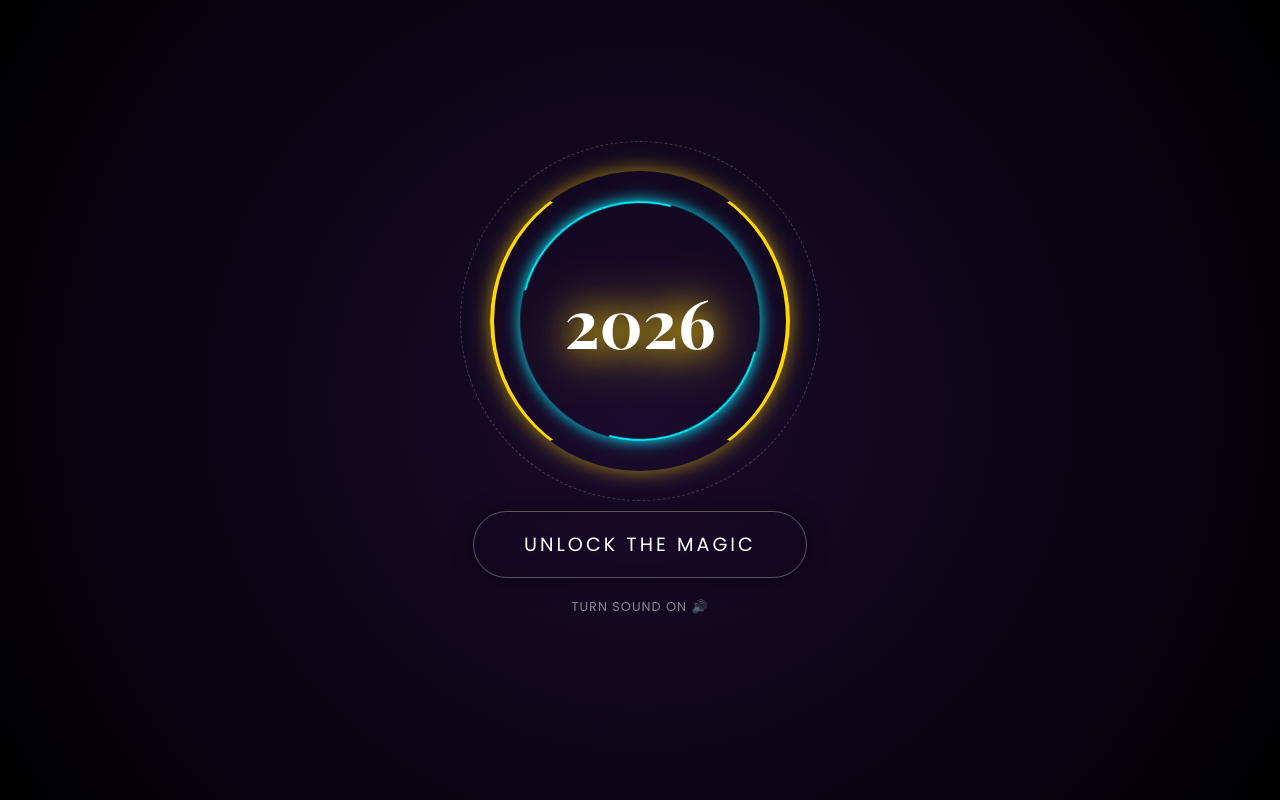
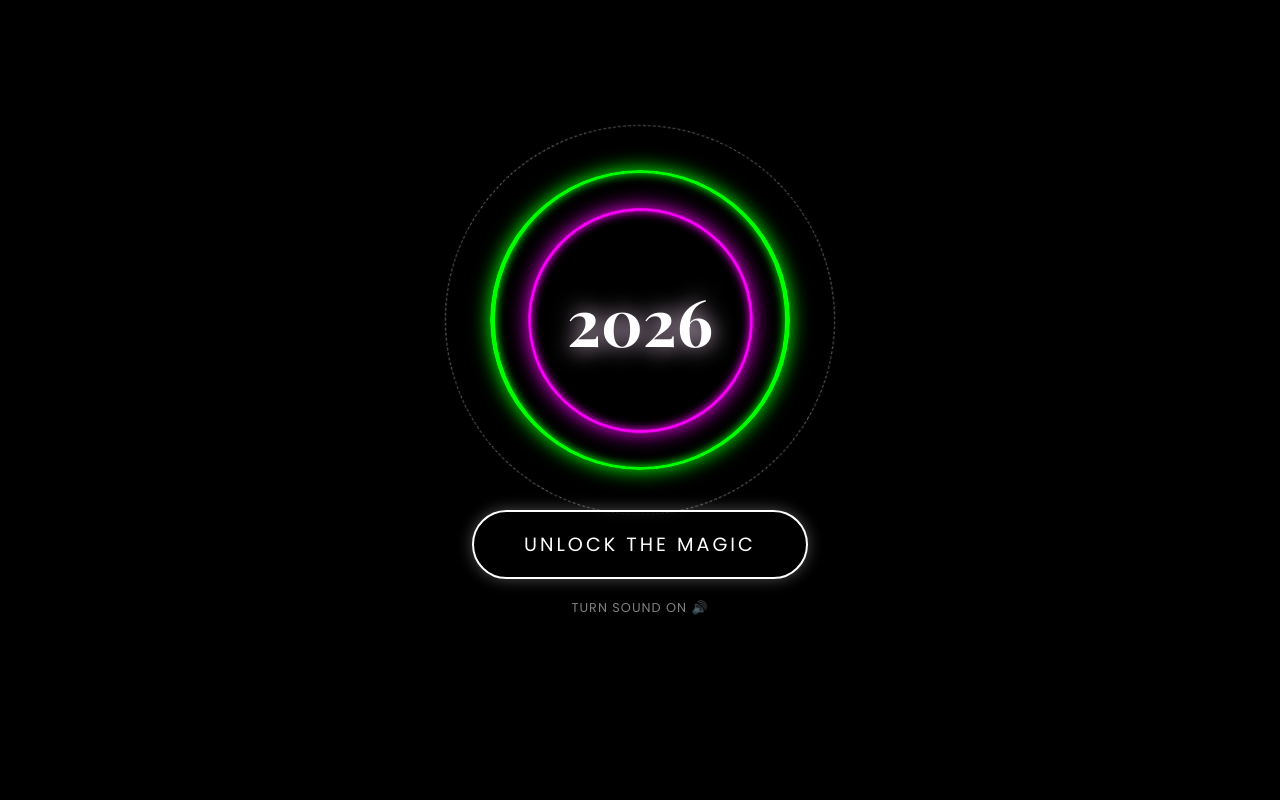
Before and after one commit to hackclub123/New_Year, a plain HTML site: page index.html in a window 1280 px wide. Drawn offline with nearby package versions, Linux system fonts and the light colour scheme; grey boxes are pictures that could not be loaded; a script that the page names is missing.

Commit message:
Update index.html

```diff
--- a/index.html
+++ b/index.html
@@ -154,7 +154,8 @@
         /* ==================== MIND-BLOWING OPENING PORTAL ==================== */
 #curtain {
     position: fixed; inset: 0;
-    background: radial-gradient(circle at center, #1a0b2e 0%, #000000 100%);
+    /* CHANGED: Pure Black Background for maximum contrast */
+    background: #000000;
     z-index: 9999;
     display: flex; flex-direction: column; align-items: center; justify-content: center;
     transition: transform 0.8s cubic-bezier(0.77, 0, 0.175, 1), opacity 0.8s;
@@ -170,29 +171,32 @@
 
 .ring {
     position: absolute; border-radius: 50%;
-    border: 2px solid transparent;
+    border: 3px solid transparent; /* Thicker border for better visibility */
 }
 
+/* Ring 1: The Main Pulsing Ring */
 .ring-1 {
     width: 100%; height: 100%;
-    border-top: 4px solid var(--theme-color);
-    border-bottom: 4px solid var(--theme-color);
-    box-shadow: 0 0 20px var(--theme-glow);
-    animation: spin 4s linear infinite;
+    border-top: 5px solid #ff00ff; /* Start Pink */
+    border-bottom: 5px solid #ff00ff;
+    /* Added 'neonCycle' animation to change colors */
+    animation: spin 4s linear infinite, neonCycle 2s linear infinite;
 }
 
+/* Ring 2: The Inner Fast Ring */
 .ring-2 {
-    width: 80%; height: 80%;
-    border-left: 2px solid #00f3ff;
-    border-right: 2px solid #00f3ff;
-    box-shadow: 0 0 15px #00f3ff;
-    animation: spinReverse 6s linear infinite;
+    width: 75%; height: 75%;
+    border-left: 3px solid #00ffff; /* Start Cyan */
+    border-right: 3px solid #00ffff;
+    /* Reverse spin + Faster color change (1s) */
+    animation: spinReverse 6s linear infinite, neonCycle 1s linear infinite reverse;
 }
 
+/* Ring 3: The Outer Detail Ring */
 .ring-3 {
-    width: 120%; height: 120%;
-    border: 1px dashed rgba(255,255,255,0.2);
-    animation: spin 10s linear infinite;
+    width: 130%; height: 130%;
+    border: 1px dashed rgba(255,255,255,0.4);
+    animation: spin 15s linear infinite;
 }
 
 /* The Glowing 2026 */
@@ -200,9 +204,10 @@
     font-family: 'Playfair Display', serif;
     font-size: 4rem;
     color: #fff;
-    text-shadow: 0 0 30px var(--theme-color), 0 0 60px var(--theme-color);
+    /* Dynamic Shadow matching the neon theme */
+    text-shadow: 0 0 20px #fff;
     position: relative; z-index: 10;
-    animation: heartbeat 2s ease-in-out infinite;
+    animation: heartbeat 0.8s ease-in-out infinite alternate; /* Faster heartbeat */
 }
 
 /* The "Unlock" Button */
@@ -215,38 +220,48 @@
     font-size: 1.2rem;
     letter-spacing: 3px;
     text-transform: uppercase;
-    border: 1px solid rgba(255,255,255,0.3);
+    border: 2px solid #fff; /* High contrast border */
     border-radius: 50px;
     cursor: pointer;
     overflow: hidden;
     transition: 0.3s;
-    box-shadow: 0 0 20px rgba(0,0,0,0.5);
+    box-shadow: 0 0 15px rgba(255,255,255,0.3);
     backdrop-filter: blur(5px);
 }
 
 .unlock-btn::before {
     content: ''; position: absolute; top: 0; left: -100%; width: 100%; height: 100%;
-    background: linear-gradient(90deg, transparent, rgba(255,255,255,0.8), transparent);
+    background: linear-gradient(90deg, transparent, #fff, transparent);
     animation: shine 3s infinite;
 }
 
-.unlock-btn:active { transform: scale(0.95); }
+.unlock-btn:active { transform: scale(0.95); background: #fff; color: #000; }
 
 .instruction-text {
-    margin-top: 20px; color: rgba(255,255,255,0.5);
+    margin-top: 20px; color: #fff;
     font-size: 0.8rem; letter-spacing: 1px; text-transform: uppercase;
-    animation: blink 2s infinite;
+    animation: blink 1s infinite; /* Faster blink */
 }
 
 /* Hiding Animation */
 .curtain-hidden { transform: scale(1.5); opacity: 0; pointer-events: none; }
 
-/* Animations */
+/* --- ANIMATIONS --- */
+
+/* NEW: The Color Changing Engine */
+@keyframes neonCycle {
+    0%   { border-color: #ff00ff; box-shadow: 0 0 20px #ff00ff, inset 0 0 10px #ff00ff; } /* Neon Pink */
+    25%  { border-color: #00ffff; box-shadow: 0 0 20px #00ffff, inset 0 0 10px #00ffff; } /* Cyan */
+    50%  { border-color: #00ff00; box-shadow: 0 0 20px #00ff00, inset 0 0 10px #00ff00; } /* Lime Green */
+    75%  { border-color: #ffff00; box-shadow: 0 0 20px #ffff00, inset 0 0 10px #ffff00; } /* Bright Yellow */
+    100% { border-color: #ff00ff; box-shadow: 0 0 20px #ff00ff, inset 0 0 10px #ff00ff; } /* Back to Pink */
+}
+
 @keyframes spin { 0% { transform: rotate(0deg); } 100% { transform: rotate(360deg); } }
 @keyframes spinReverse { 0% { transform: rotate(360deg); } 100% { transform: rotate(0deg); } }
-@keyframes heartbeat { 0%, 100% { transform: scale(1); } 50% { transform: scale(1.05); } }
+@keyframes heartbeat { 0% { transform: scale(1); text-shadow: 0 0 20px #fff; } 100% { transform: scale(1.1); text-shadow: 0 0 40px #ff00ff; } }
 @keyframes shine { 0% { left: -100%; } 20% { left: 100%; } 100% { left: 100%; } }
-@keyframes blink { 0%, 100% { opacity: 0.3; } 50% { opacity: 1; } }
+@keyframes blink { 0%, 100% { opacity: 0.5; } 50% { opacity: 1; } }
 
         /* Music & Toast */
         .music-toggle {
```
